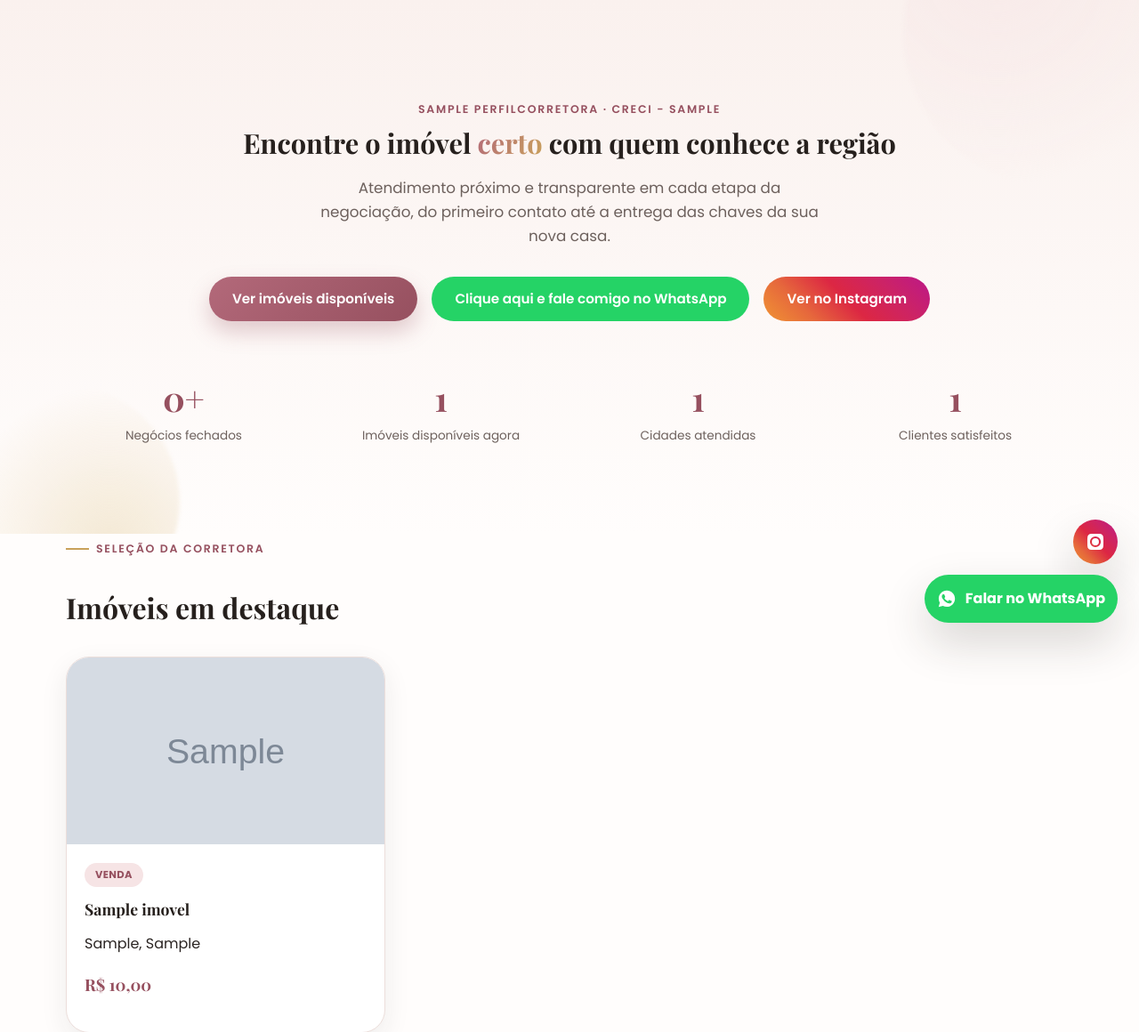
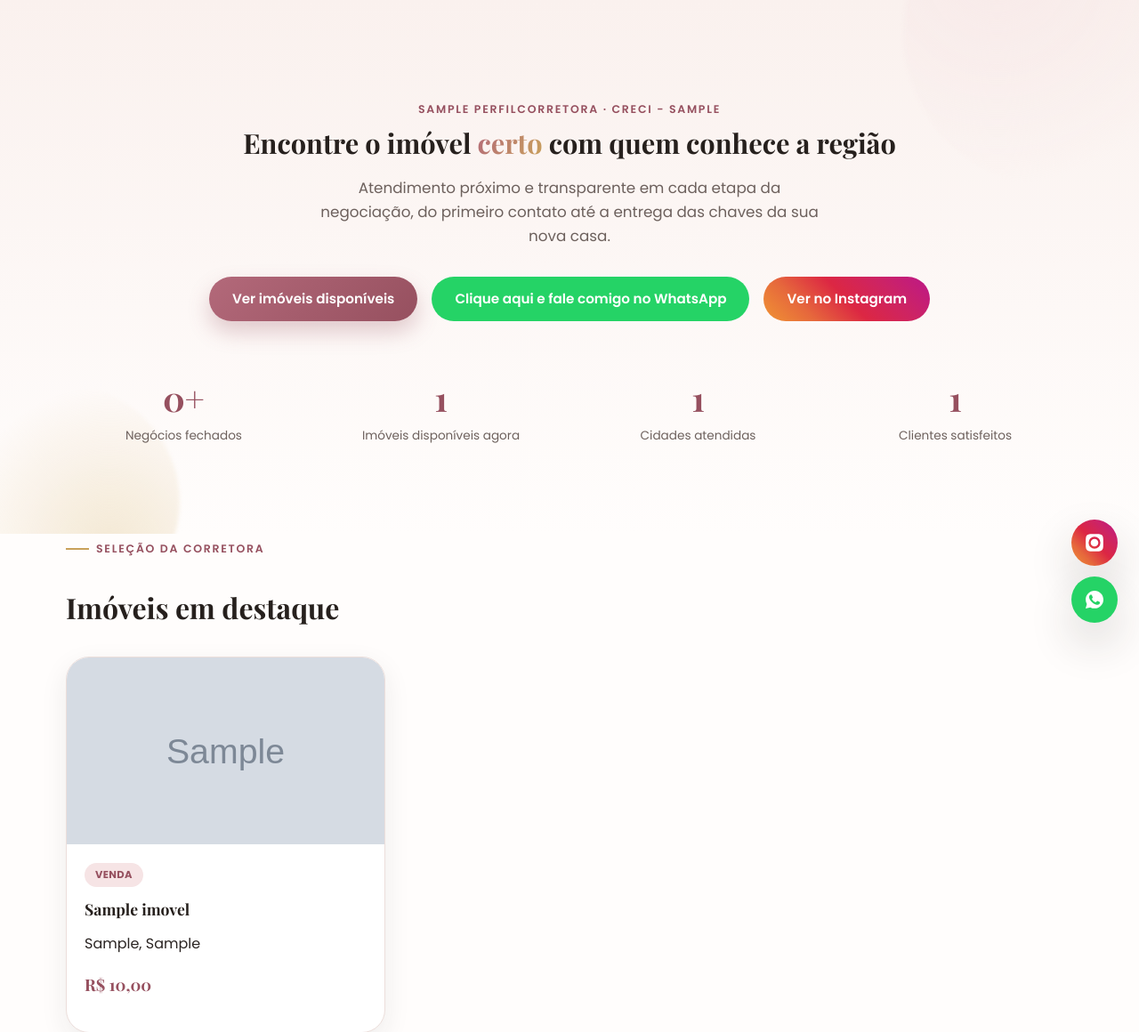
Before and after one commit to HevertonMonteiro/corretora-de-milhoes, a Django app: page / in a window 1280 px wide. Shown: the part 76-1236 px from the top of the page at 89% size. Run offline with Django 5.2, Linux system fonts and the light colour scheme; tables that the repository leaves empty hold one stand-in row (values such as "Sample post"); grey boxes marked "Sample" are stand-in pictures.

Commit message:
Deixa o botão flutuante do WhatsApp só com o ícone, sem texto
O texto ao lado do ícone fazia o botão virar uma pílula larga; agora é
um círculo fixo (52x52px), igual ao do Instagram.

Co-Authored-By: Claude Sonnet 5 <noreply@anthropic.com>

```diff
--- a/static/css/style.css
+++ b/static/css/style.css
@@ -465,16 +465,16 @@ form input:focus, form select:focus, form textarea:focus { outline: none; border
 .social-float a {
   display: flex;
   align-items: center;
-  gap: 10px;
-  padding: 14px;
+  justify-content: center;
+  width: 52px;
+  height: 52px;
   border-radius: 999px;
   box-shadow: var(--sombra-forte);
   color: #fff;
-  font-weight: 700;
   transition: transform var(--transicao);
 }
 .social-float a:hover { transform: scale(1.06); }
-.social-float a svg { width: 22px; height: 22px; flex-shrink: 0; }
+.social-float a svg { width: 24px; height: 24px; flex-shrink: 0; }
 .social-float .whatsapp-float { background: #25d366; }
 .social-float .instagram-float {
   background: linear-gradient(45deg, #f09433, #e6683c, #dc2743, #cc2366, #bc1888);
--- a/templates/base.html
+++ b/templates/base.html
@@ -115,7 +115,6 @@
       {% if perfil.whatsapp %}
         <a class="whatsapp-float" href="{{ perfil.whatsapp_link }}" target="_blank" rel="noopener" aria-label="Falar no WhatsApp">
           <svg viewBox="0 0 24 24" fill="currentColor"><path d="M12.04 2c-5.5 0-9.96 4.46-9.96 9.96 0 1.76.46 3.48 1.33 5L2 22l5.2-1.36a9.94 9.94 0 004.84 1.23h.01c5.5 0 9.96-4.46 9.96-9.96S17.54 2 12.04 2zm5.84 14.24c-.25.7-1.24 1.29-2.02 1.45-.54.11-1.24.2-3.6-.77-3.02-1.25-4.96-4.32-5.11-4.52-.15-.2-1.22-1.62-1.22-3.09 0-1.47.77-2.19 1.05-2.49.27-.3.6-.37.8-.37.2 0 .4 0 .58.01.19.01.44-.07.68.53.25.6.86 2.08.94 2.23.08.15.13.33.03.53-.1.2-.15.33-.3.5-.15.18-.31.4-.45.54-.15.15-.3.31-.13.6.17.3.76 1.26 1.64 2.04 1.13 1 2.08 1.32 2.38 1.47.3.15.47.13.65-.08.18-.2.75-.87.95-1.17.2-.3.4-.25.68-.15.28.1 1.77.83 2.07.98.3.15.5.23.57.35.08.13.08.72-.17 1.42z"/></svg>
-          <span>Falar no WhatsApp</span>
         </a>
       {% endif %}
     </div>
```
